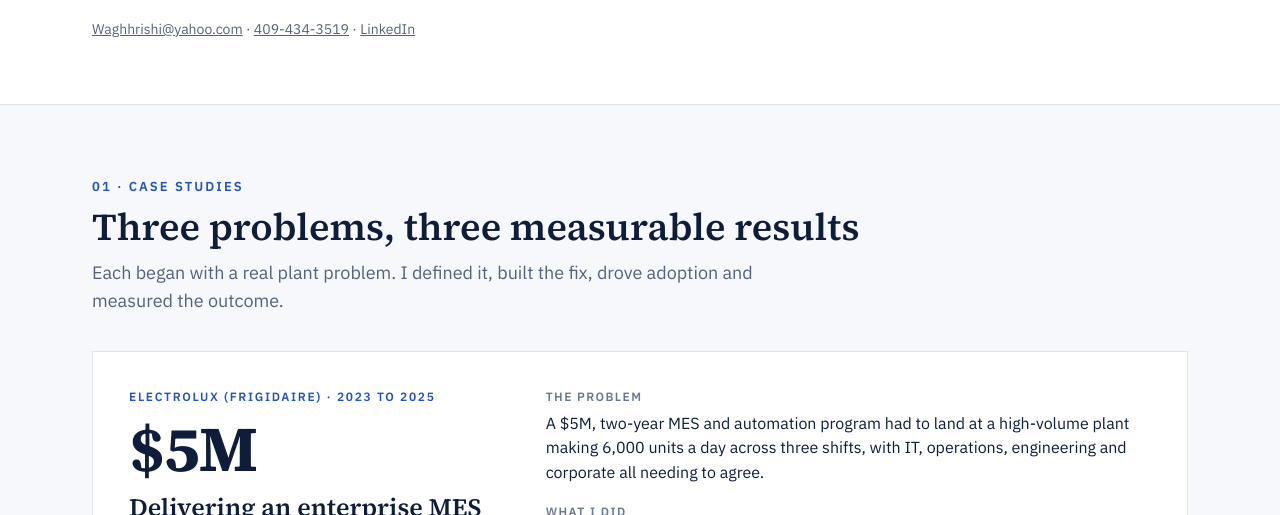
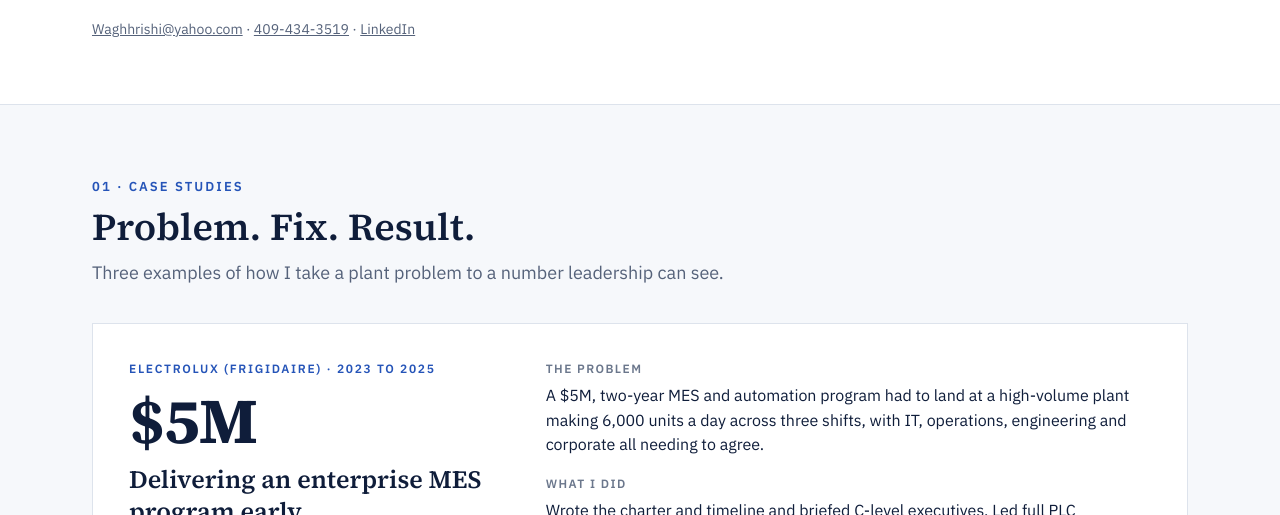
Before and after one commit to hwagh/Portfolio, a plain HTML site: page index.html in a window 1280 px wide. Shown: the part 691-1206 px from the top of the page. Drawn offline with Linux system fonts and the light colour scheme.

Commit message:
Case studies heading: Problem. Fix. Result.
Co-Authored-By: Claude Sonnet 5.5 <noreply@anthropic.com>
Claude-Session: https://claude.ai/code/session_01KXUPUSkfdDgnF4a9cWoiLL

```diff
--- a/index.html
+++ b/index.html
@@ -205,8 +205,8 @@ $("#hero").innerHTML = `<div class="wrap">
 const parts = [];
 
 /* 01 case studies */
-parts.push(section("cases", "Case studies", "Three problems, three measurable results",
-  "Each began with a real plant problem. I defined it, built the fix, drove adoption and measured the outcome.",
+parts.push(section("cases", "Case studies", "Problem. Fix. Result.",
+  "Three examples of how I take a plant problem to a number leadership can see.",
   SITE.cases.map((c) => `
   <article class="case">
     <div class="case-l"><div class="tag">${esc(c.tag)}</div><div class="big">${esc(c.big)}</div><h3>${esc(c.title)}</h3></div>
```
